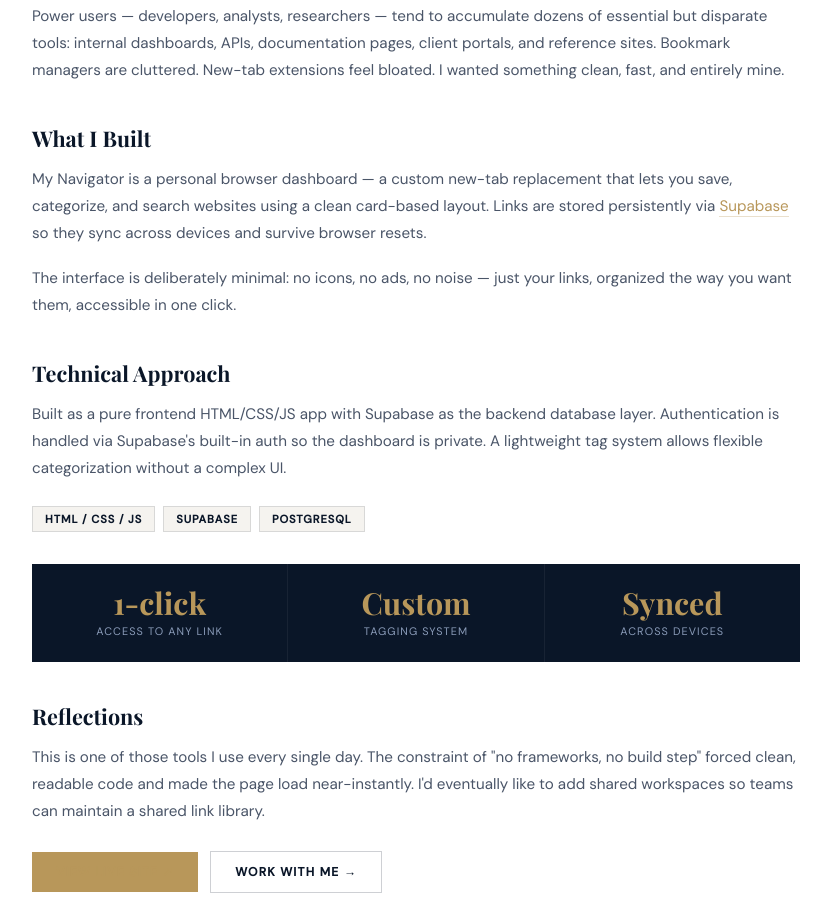
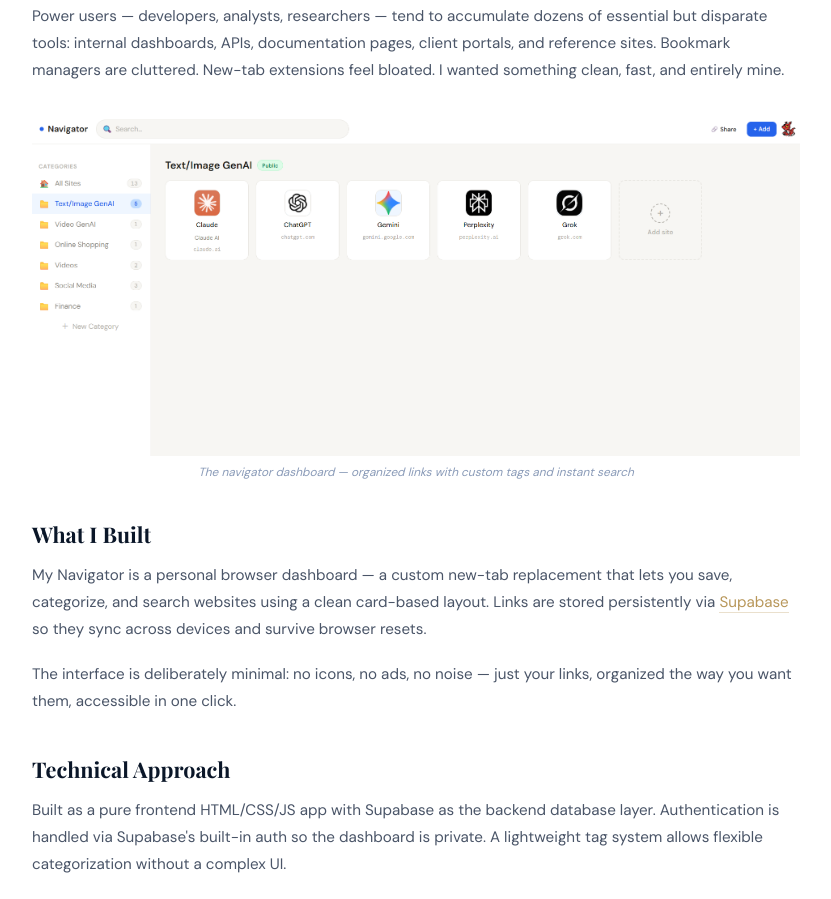
Before and after one commit to HTean/htean.github.io, a plain HTML site: page projects/my-navigator.html in a window 1280 px wide. Shown: the part 973-1872 px from the top of the page, without its empty margins (56-887 px from the left). Drawn offline with nearby package versions, Linux system fonts and the light colour scheme.

Commit message:
Update my-navigator.html

```diff
--- a/projects/my-navigator.html
+++ b/projects/my-navigator.html
@@ -49,7 +49,7 @@
         <p>Power users — developers, analysts, researchers — tend to accumulate dozens of essential but disparate tools: internal dashboards, APIs, documentation pages, client portals, and reference sites. Bookmark managers are cluttered. New-tab extensions feel bloated. I wanted something clean, fast, and entirely mine.</p>
 
         <figure class="article-img">
-          <img src="../Images/projects/navigator-screenshot.jpg" alt="My Navigator dashboard" onerror="this.parentElement.style.display='none'">
+          <img src="../Images/projects/navigator-thumb.jpg" alt="My Navigator dashboard" onerror="this.parentElement.style.display='none'">
           <figcaption>The navigator dashboard — organized links with custom tags and instant search</figcaption>
         </figure>
 
```
